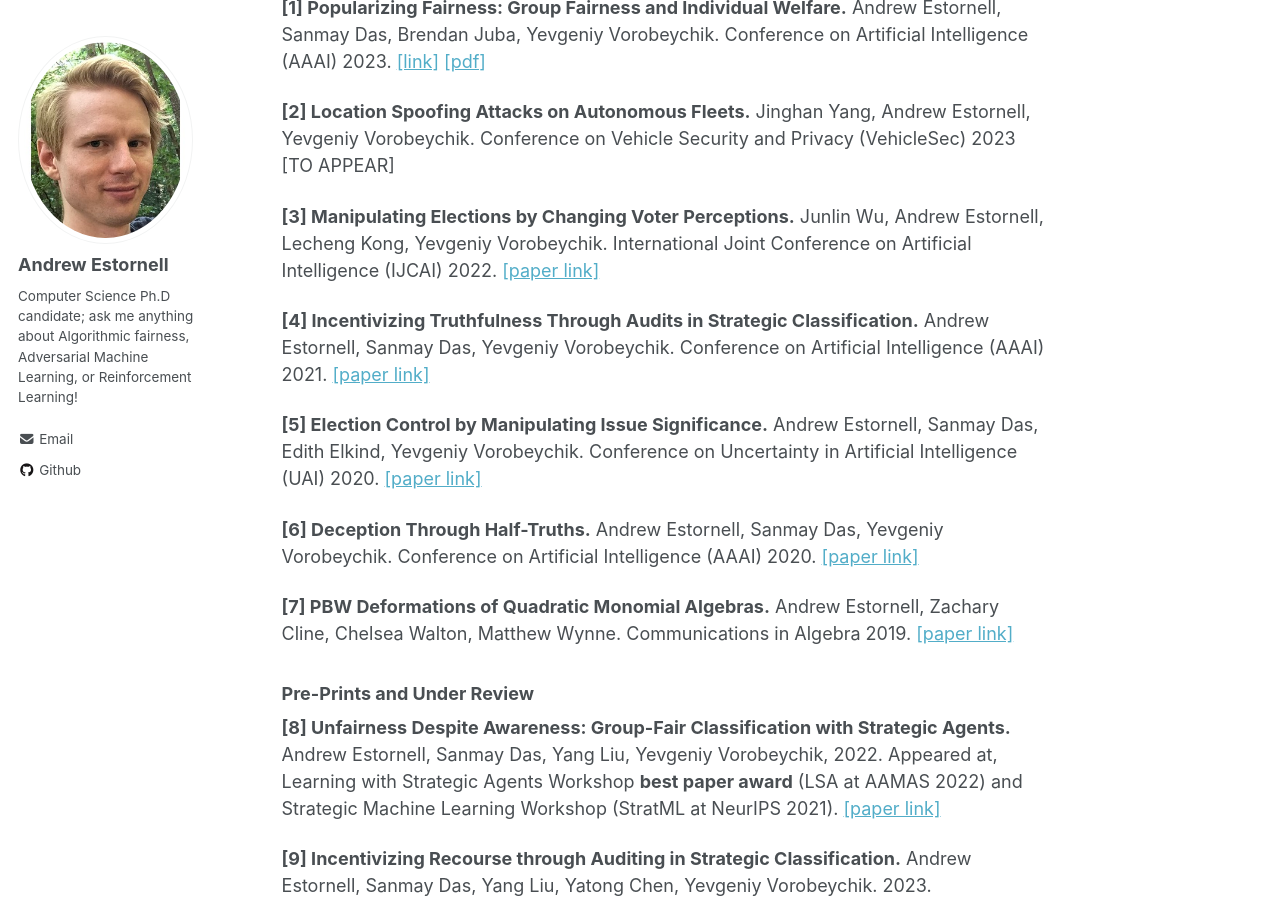
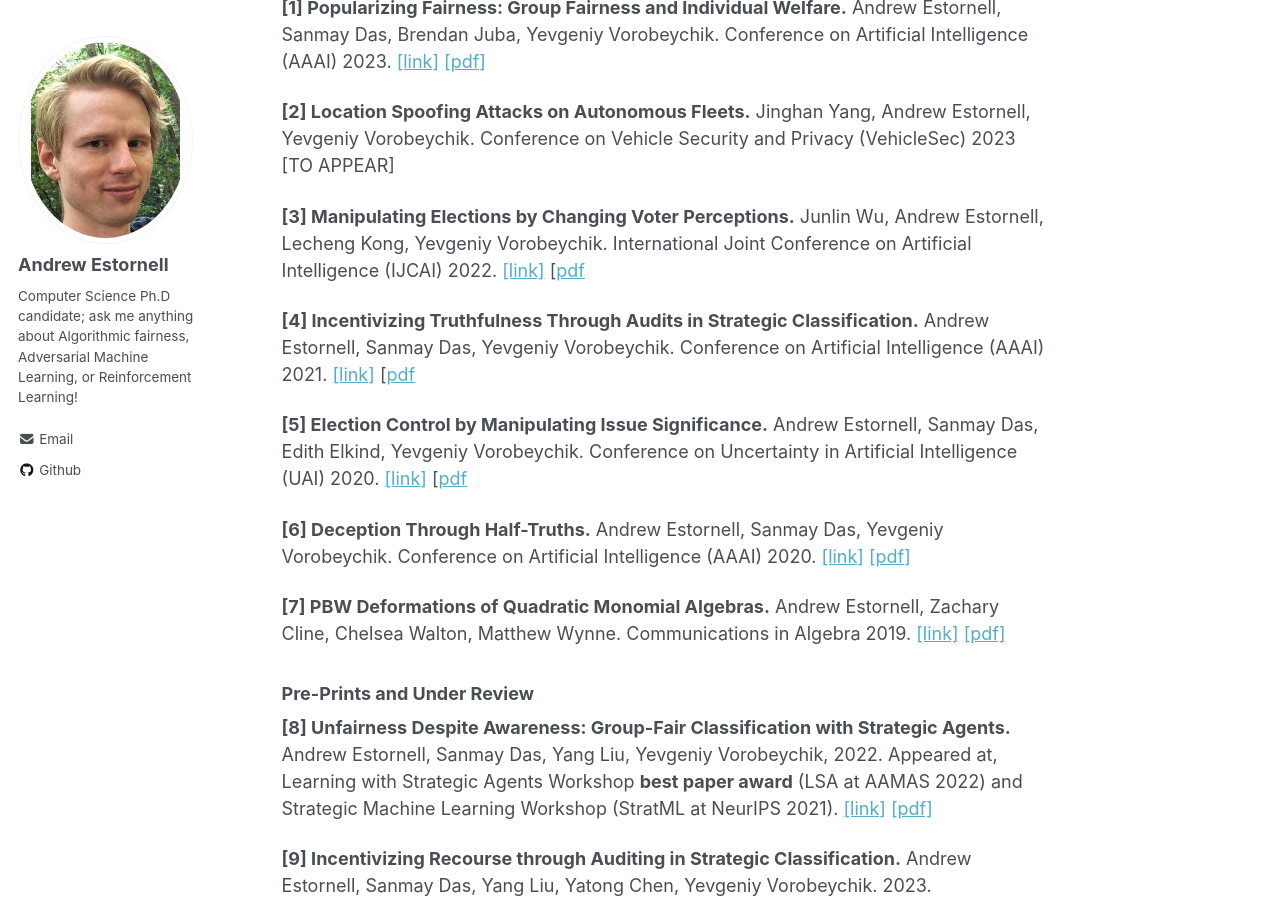
Before and after one commit to andrewEstornell/andrewEstornell.github.io, a Jekyll site: the page built from _pages/about.md, in a window 1280 px wide and 900 px high, scrolled down 869 px. Built offline with Jekyll 4.4.1, drawn with Linux system fonts in a browser that asks for light colours; nearby versions of some CDN libraries; a script bundle is joined from its source files by our own code; library files that are not in the unit come from our copies.

Commit message:
Update about.md

```diff
--- a/_pages/about.md
+++ b/_pages/about.md
@@ -28,20 +28,22 @@ Outside of my thesis work I have recently been pursuing Adversarial Machine Lear
 
 **[2] Location Spoofing Attacks on Autonomous Fleets.** Jinghan Yang, Andrew Estornell, Yevgeniy Vorobeychik. Conference on Vehicle Security and Privacy (VehicleSec) 2023 \[TO APPEAR\]
 
-**[3] Manipulating Elections by Changing Voter Perceptions.** Junlin Wu, Andrew Estornell, Lecheng Kong, Yevgeniy Vorobeychik. International Joint Conference on Artificial Intelligence (IJCAI) 2022. [[paper link]](https://arxiv.org/pdf/2205.00102.pdf)
+**[3] Manipulating Elections by Changing Voter Perceptions.** Junlin Wu, Andrew Estornell, Lecheng Kong, Yevgeniy Vorobeychik. International Joint Conference on Artificial Intelligence (IJCAI) 2022. [[link]](https://arxiv.org/pdf/2205.00102.pdf) [[pdf](\_publications/pdfs/ElectionControl2022.pdf)
 
-**[4]  Incentivizing Truthfulness Through Audits in Strategic Classification.** Andrew Estornell, Sanmay Das, Yevgeniy Vorobeychik. Conference on Artificial Intelligence (AAAI) 2021. [[paper link]](https://ojs.aaai.org/index.php/AAAI/article/view/16674)
+**[4]  Incentivizing Truthfulness Through Audits in Strategic Classification.** Andrew Estornell, Sanmay Das, Yevgeniy Vorobeychik. Conference on Artificial Intelligence (AAAI) 2021. [[link]](https://ojs.aaai.org/index.php/AAAI/article/view/16674) [[pdf](\_publications/pdfs/Audits2021.pdf)
 
-**[5] Election Control by Manipulating Issue Significance.** Andrew Estornell, Sanmay Das, Edith Elkind, Yevgeniy Vorobeychik.  Conference on Uncertainty in Artificial Intelligence (UAI) 2020. [[paper link]](https://proceedings.mlr.press/v124/estornell20a.html)
 
-**[6] Deception Through Half-Truths.** Andrew Estornell, Sanmay Das, Yevgeniy Vorobeychik. Conference on Artificial Intelligence (AAAI) 2020. [[paper link]](https://ojs.aaai.org/index.php/AAAI/article/view/6570)
+**[5] Election Control by Manipulating Issue Significance.** Andrew Estornell, Sanmay Das, Edith Elkind, Yevgeniy Vorobeychik.  Conference on Uncertainty in Artificial Intelligence (UAI) 2020. [[link]](https://proceedings.mlr.press/v124/estornell20a.html) [[pdf](\_publications/pdfs/ElectionControl2020.pdf)
 
-**[7] PBW Deformations of Quadratic Monomial Algebras.** Andrew Estornell, Zachary Cline, Chelsea Walton, Matthew Wynne.  Communications in Algebra 2019. [[paper link]](https://www.tandfonline.com/doi/full/10.1080/00927872.2018.1536757?casa_token=TuCNA221xeEAAAAA:St_MqmqvdsrE0qoSf_ku_7kvrOTZ5zoXXcdvRY6inE3c5d09eqxkmoTFg1opAkfhTf3baPFiIqqHxEU)
+
+**[6] Deception Through Half-Truths.** Andrew Estornell, Sanmay Das, Yevgeniy Vorobeychik. Conference on Artificial Intelligence (AAAI) 2020. [[link]](https://ojs.aaai.org/index.php/AAAI/article/view/6570) [[pdf]](\_publications/pdfs/Deception2020.pdf)
+
+**[7] PBW Deformations of Quadratic Monomial Algebras.** Andrew Estornell, Zachary Cline, Chelsea Walton, Matthew Wynne.  Communications in Algebra 2019. [[link]](https://www.tandfonline.com/doi/full/10.1080/00927872.2018.1536757?casa_token=TuCNA221xeEAAAAA:St_MqmqvdsrE0qoSf_ku_7kvrOTZ5zoXXcdvRY6inE3c5d09eqxkmoTFg1opAkfhTf3baPFiIqqHxEU) [[pdf]](\_publications/pdfs/PBW2019.pdf)
 
 
 ### Pre-Prints and Under Review
 
-**[8] Unfairness Despite Awareness: Group-Fair Classification with Strategic Agents.** Andrew Estornell, Sanmay Das, Yang Liu, Yevgeniy Vorobeychik, 2022. Appeared at, Learning with Strategic Agents Workshop **best paper award** (LSA at AAMAS 2022) and Strategic Machine Learning Workshop (StratML at NeurIPS 2021). [[paper link]](https://arxiv.org/pdf/2112.02746.pdf)
+**[8] Unfairness Despite Awareness: Group-Fair Classification with Strategic Agents.** Andrew Estornell, Sanmay Das, Yang Liu, Yevgeniy Vorobeychik, 2022. Appeared at, Learning with Strategic Agents Workshop **best paper award** (LSA at AAMAS 2022) and Strategic Machine Learning Workshop (StratML at NeurIPS 2021). [[link]](https://arxiv.org/pdf/2112.02746.pdf) [[pdf]](\_publications/pdfs/FairnessReversal2022.pdf)
 
 
 **[9] Incentivizing Recourse through Auditing in Strategic Classification.** Andrew Estornell, Sanmay Das, Yang Liu, Yatong Chen, Yevgeniy Vorobeychik. 2023.
```
